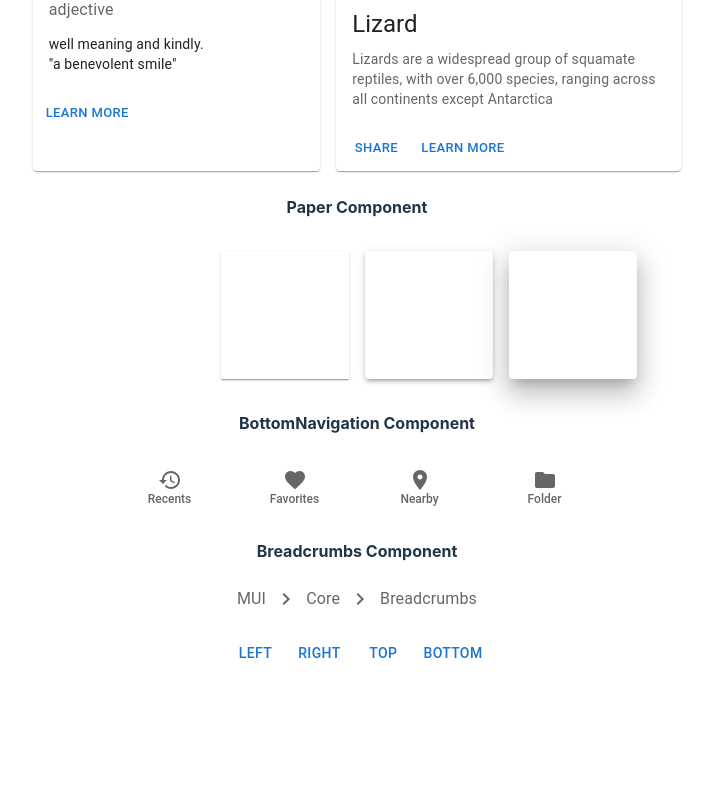
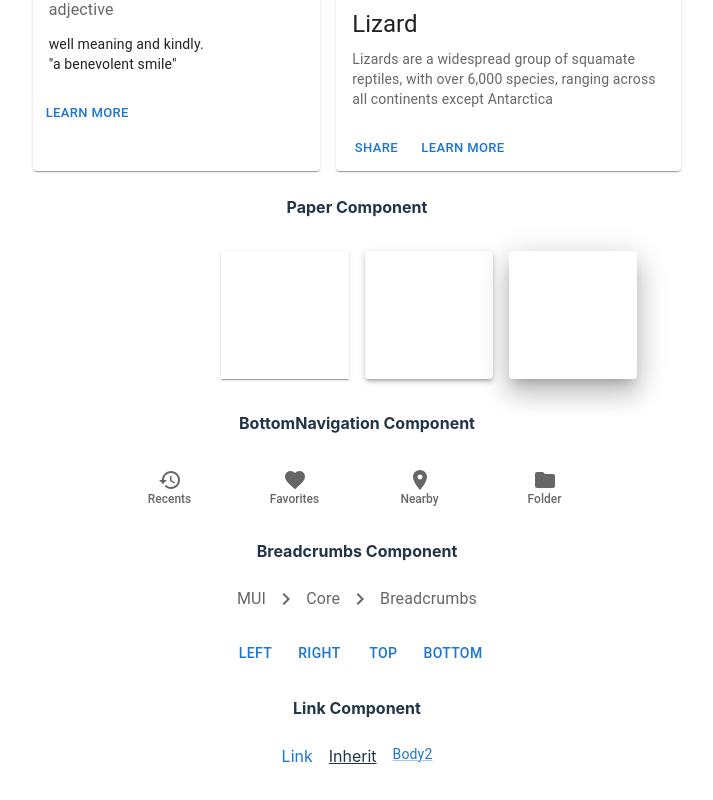
Before and after one commit to GuilhermeSousaDev/MaterialUI, a React (Vite) app in the folder react-ui/: page / in a window 1280 px wide. Shown: the part 7055-7855 px from the top of the page, without its empty margins (283-996 px from the left). Before the commit the page ends 7767 px from the top, so only its background shows below. Built offline with nearby package versions, Linux system fonts and the light colour scheme.

Commit message:
Link Component

```diff
--- a/react-ui/src/App.jsx
+++ b/react-ui/src/App.jsx
@@ -34,6 +34,7 @@ import PaperComponent from './components/Paper';
 import BottomNavigationComponent from './components/BottomNavigation';
 import BreadcrumbsComponent from './components/Breadcrumbs';
 import DrawerComponent from './components/Drawer';
+import LinkComponent from './components/Link';
 
 function App() {
   return (
@@ -73,6 +74,7 @@ function App() {
       <BottomNavigationComponent />
       <BreadcrumbsComponent />
       <DrawerComponent />
+      <LinkComponent />
     </Stack>
   )
 }
--- /dev/null
+++ b/react-ui/src/components/Link.jsx
@@ -0,0 +1,17 @@
+import { Link, Drawer, Stack } from '@mui/material';
+import { Mail } from '@mui/icons-material';
+
+export default function LinkComponent() {
+
+  return (
+    <>
+      <h4>Link Component</h4>
+
+      <Stack direction="row" spacing={2}>
+        <Link href="#" underline="hover">Link</Link>
+        <Link href="#" color="inherit">Inherit</Link>
+        <Link href="#" variant="body2">Body2</Link>
+      </Stack>
+    </>
+  )
+}
```
